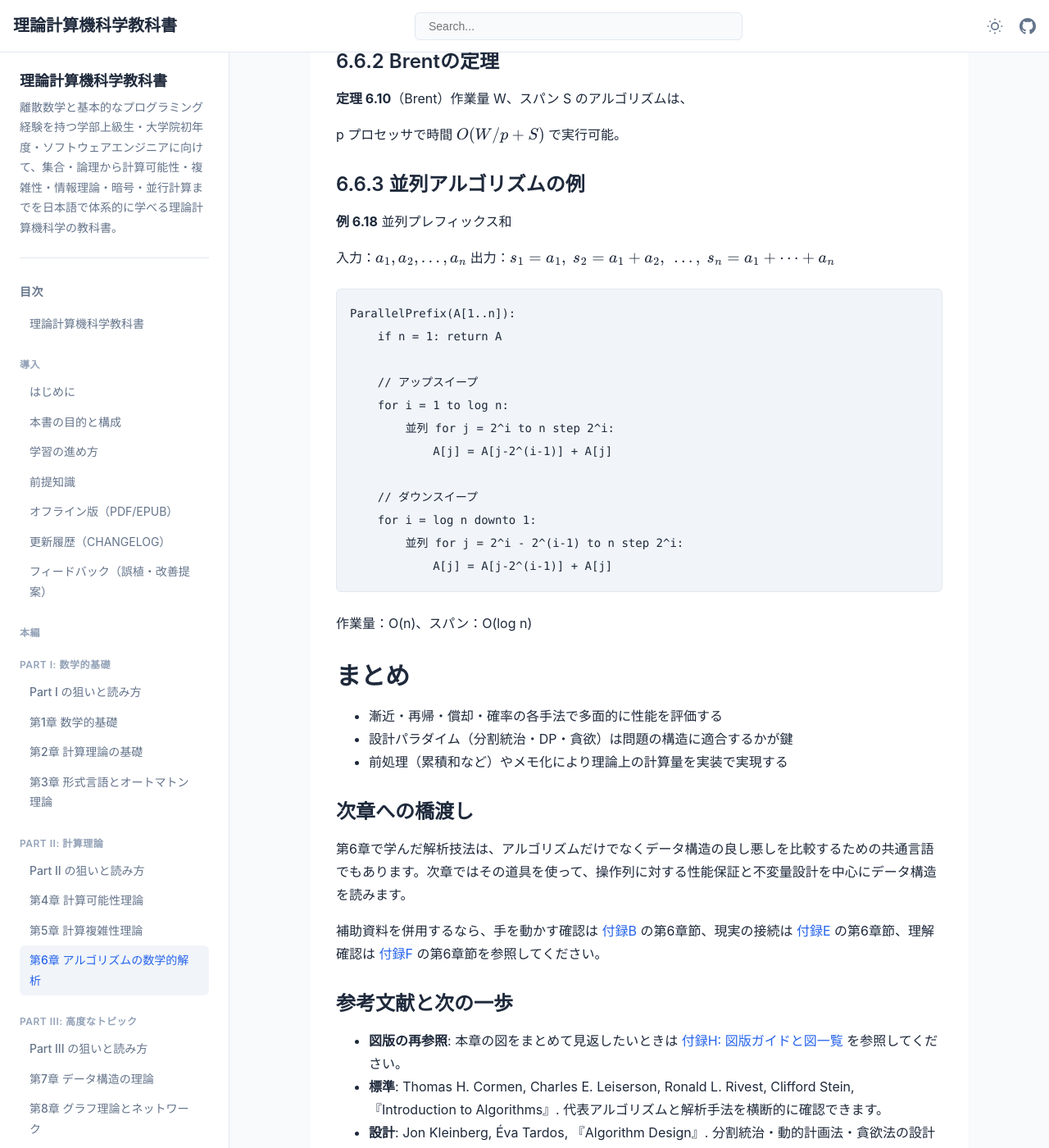
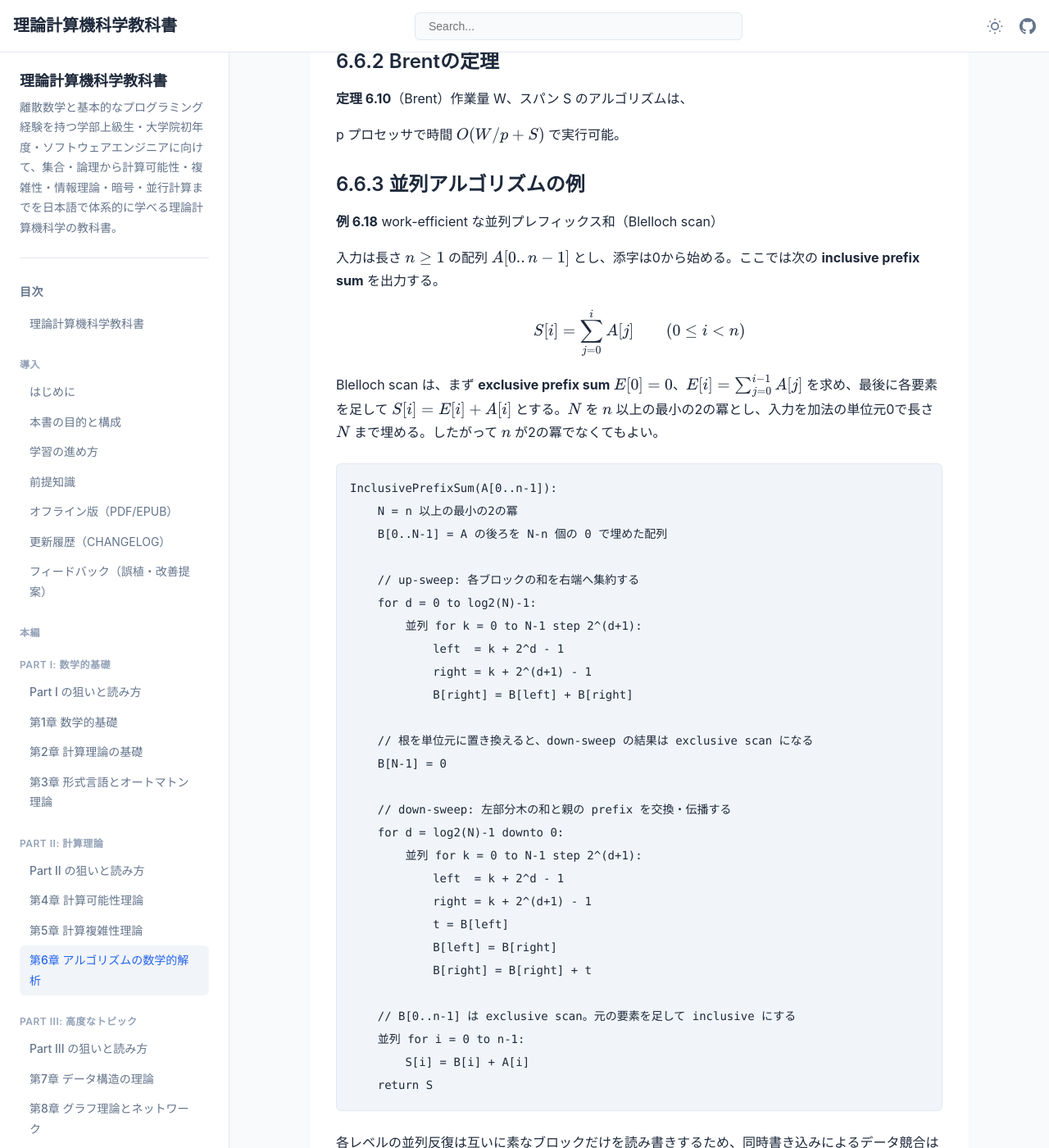
Before and after one commit to itdojp/theoretical-computer-science-textbook, a Jekyll site: the page built from docs/chapter-6/index.md, in a window 1280 px wide and 1400 px high, scrolled down 13349 px. Shown: the whole window at 82% size. Built offline with Jekyll 4.4.1, drawn with Linux system fonts in a browser that asks for light colours; some of the changed text lies outside the part shown.

Commit message:
Correct work-efficient parallel prefix scan

````diff
--- a/cspell-words.txt
+++ b/cspell-words.txt
@@ -6,6 +6,7 @@
 Akka
 Amdahl
 BLAS
+Blelloch
 Barabási
 Berlekamp
 Boneh
--- a/docs/chapter-6/index.md
+++ b/docs/chapter-6/index.md
@@ -485,27 +485,63 @@
 
 ### 6.6.3 並列アルゴリズムの例
 
-**例 6.18** 並列プレフィックス和
+**例 6.18** work-efficient な並列プレフィックス和（Blelloch scan）
 {: #ex-6-18 }
-入力：\\(a_1, a_2, \\ldots, a_n\\)
-出力：\\(s_1 = a_1,\\ s_2 = a_1 + a_2,\\ \\ldots,\\ s_n = a_1 + \\cdots + a_n\\)
+入力は長さ \\(n \\ge 1\\) の配列 \\(A[0..n-1]\\) とし、添字は0から始める。ここでは次の **inclusive prefix sum** を出力する。
+
+\\[
+S[i] = \\sum_{j=0}^{i} A[j] \\qquad (0 \\le i < n)
+\\]
+
+Blelloch scan は、まず **exclusive prefix sum** \\(E[0]=0\\)、\\(E[i]=\\sum_{j=0}^{i-1}A[j]\\) を求め、最後に各要素を足して \\(S[i]=E[i]+A[i]\\) とする。\\(N\\) を \\(n\\) 以上の最小の2の冪とし、入力を加法の単位元0で長さ \\(N\\) まで埋める。したがって \\(n\\) が2の冪でなくてもよい。
 
 ```text
-ParallelPrefix(A[1..n]):
-    if n = 1: return A
+InclusivePrefixSum(A[0..n-1]):
+    N = n 以上の最小の2の冪
+    B[0..N-1] = A の後ろを N-n 個の 0 で埋めた配列
 
-    // アップスイープ
-    for i = 1 to log n:
-        並列 for j = 2^i to n step 2^i:
-            A[j] = A[j-2^(i-1)] + A[j]
+    // up-sweep: 各ブロックの和を右端へ集約する
+    for d = 0 to log2(N)-1:
+        並列 for k = 0 to N-1 step 2^(d+1):
+            left  = k + 2^d - 1
+            right = k + 2^(d+1) - 1
+            B[right] = B[left] + B[right]
 
-    // ダウンスイープ
-    for i = log n downto 1:
-        並列 for j = 2^i - 2^(i-1) to n step 2^i:
-            A[j] = A[j-2^(i-1)] + A[j]
+    // 根を単位元に置き換えると、down-sweep の結果は exclusive scan になる
+    B[N-1] = 0
+
+    // down-sweep: 左部分木の和と親の prefix を交換・伝播する
+    for d = log2(N)-1 downto 0:
+        並列 for k = 0 to N-1 step 2^(d+1):
+            left  = k + 2^d - 1
+            right = k + 2^(d+1) - 1
+            t = B[left]
+            B[left] = B[right]
+            B[right] = B[right] + t
+
+    // B[0..n-1] は exclusive scan。元の要素を足して inclusive にする
+    並列 for i = 0 to n-1:
+        S[i] = B[i] + A[i]
+    return S
 ```
 
-作業量：O(n)、スパン：O(log n)
+各レベルの並列反復は互いに素なブロックだけを読み書きするため、同時書き込みによるデータ競合はない。すべての添字は対応する長さ \\(2^{d+1}\\) のブロック内にあり、\\(0\\) 以上 \\(N-1\\) 以下である。
+
+\\(A=[1,2,3,4]\\) の場合、処理は次のように進む。
+
+| 段階 | \\(B\\) |
+| --- | --- |
+| 初期値 | \\([1,2,3,4]\\) |
+| up-sweep \\(d=0\\) | \\([1,3,3,7]\\) |
+| up-sweep \\(d=1\\) | \\([1,3,3,10]\\) |
+| 根を0に置換 | \\([1,3,3,0]\\) |
+| down-sweep \\(d=1\\) | \\([1,0,3,3]\\) |
+| down-sweep \\(d=0\\)（exclusive） | \\([0,1,3,6]\\) |
+| \\(A\\) を要素ごとに加算（inclusive） | \\([1,3,6,10]\\) |
+
+境界となる入力長についても、たとえば \\(n=1\\) の \\([5]\\) は \\([5]\\)、\\(n=2\\) の \\([1,2]\\) は \\([1,3]\\)、\\(n=8\\) の \\([1,2,3,4,5,6,7,8]\\) は \\([1,3,6,10,15,21,28,36]\\) となる。
+
+up-sweep と down-sweep はそれぞれ \\(\\log_2 N\\) レベルである。レベルごとの反復数を合計すると各フェーズで \\(N-1\\) 回なので、padding と最後の要素ごとの加算を含む作業量は \\(O(N)=O(n)\\) である。各レベル内を並列実行すると依存するレベル数は \\(2\\log_2 N+O(1)\\) であり、スパンは \\(O(\\log n)\\) となる。
 
 ## まとめ
 
````
Also changed, not shown: src/chapter-6/index.md (+50 -14 lines), docs/index.json.
